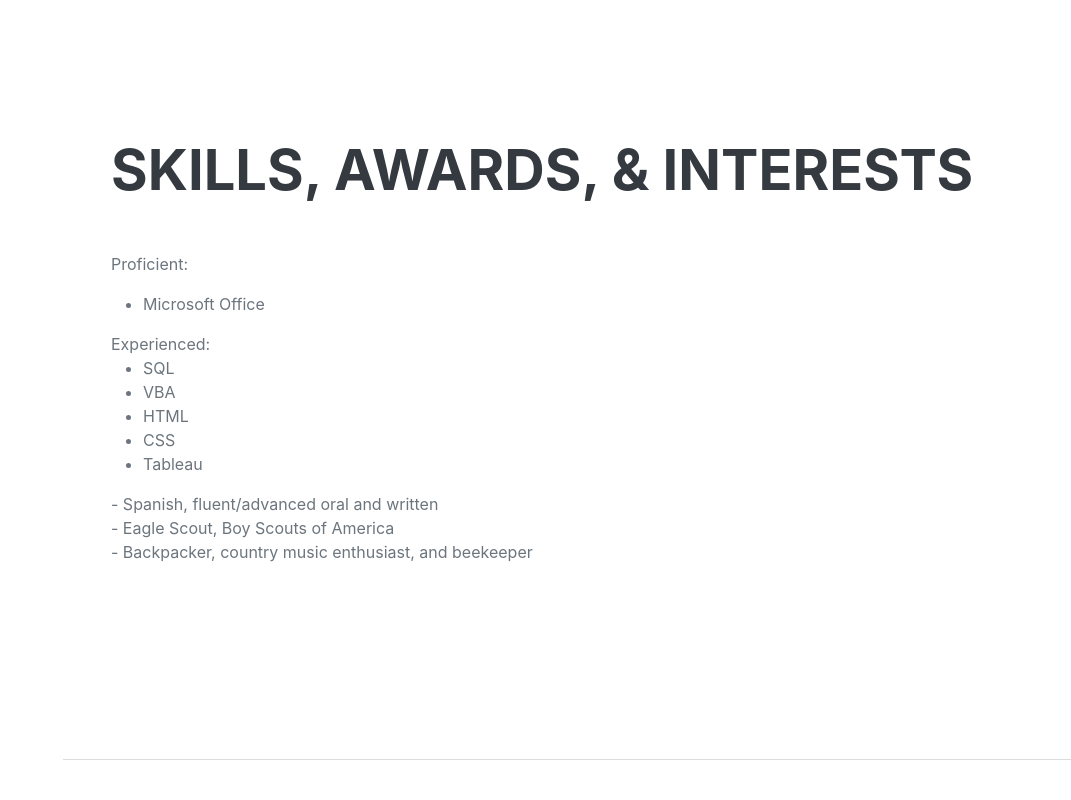
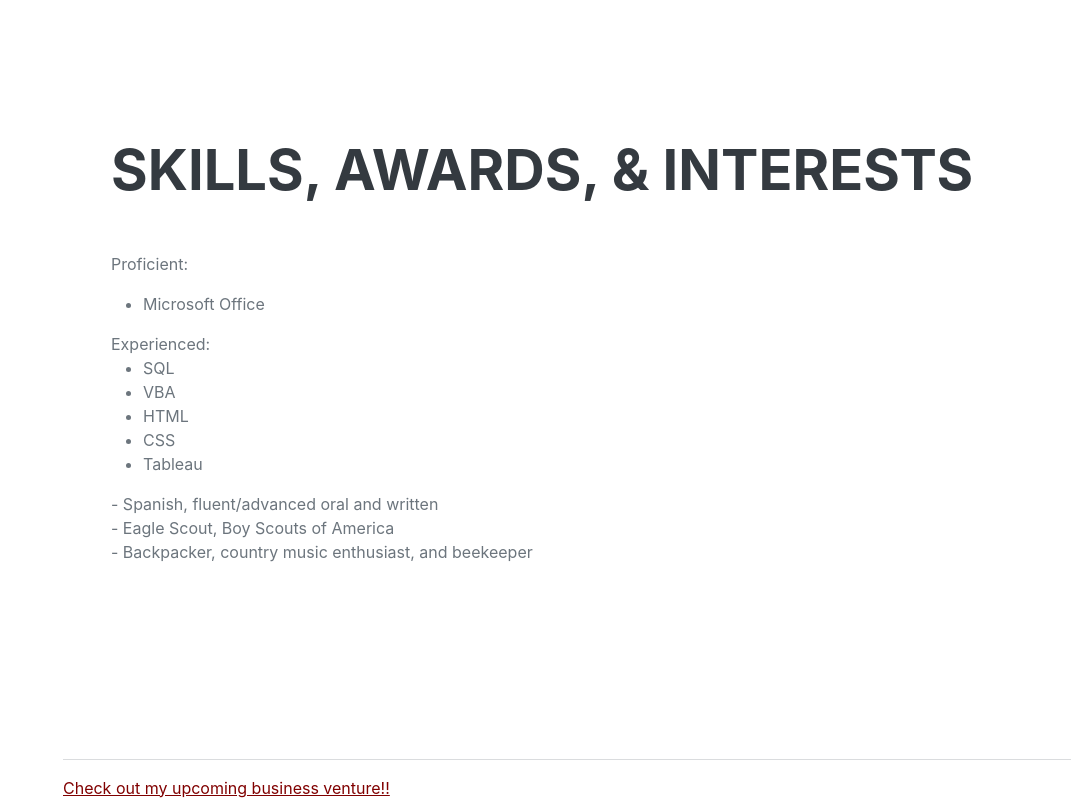
Before and after one commit to christiaylor/is201, a plain HTML site: page index.html in a window 1280 px wide. Shown: the part 2681-3481 px from the top of the page, without its empty margins (209-1280 px from the left). Before the commit the page ends 3457 px from the top, so only its background shows below. Drawn offline with nearby package versions, Linux system fonts and the light colour scheme; a web font is replaced by a local one.

Commit message:
Add files via upload

```diff
--- a/index.html
+++ b/index.html
@@ -237,5 +237,6 @@
         <script src="https://cdn.jsdelivr.net/npm/bootstrap@5.2.3/dist/js/bootstrap.bundle.min.js"></script>
         <!-- Core theme JS-->
         <script src="js/scripts.js"></script>
+        <a class="tay" href="scratch.html">Check out my upcoming business venture!!</a>
     </body>
 </html>
```
